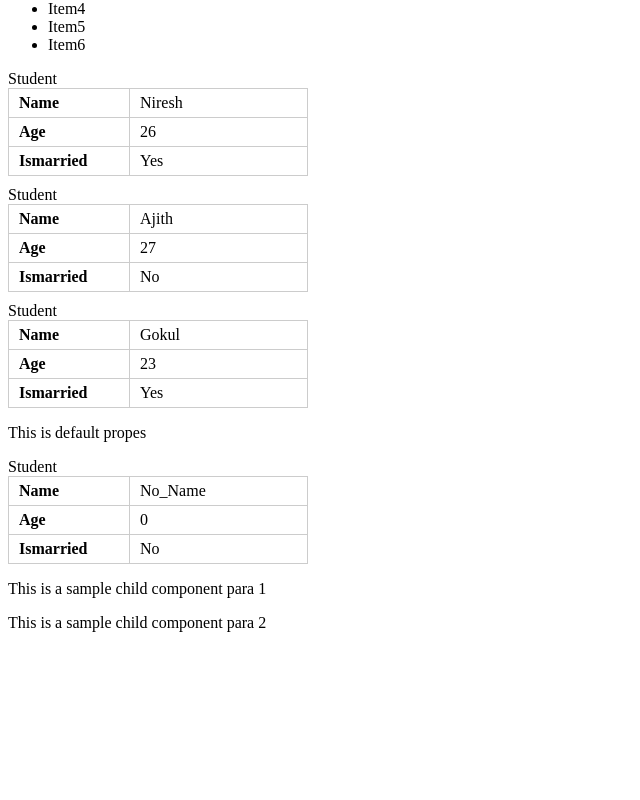
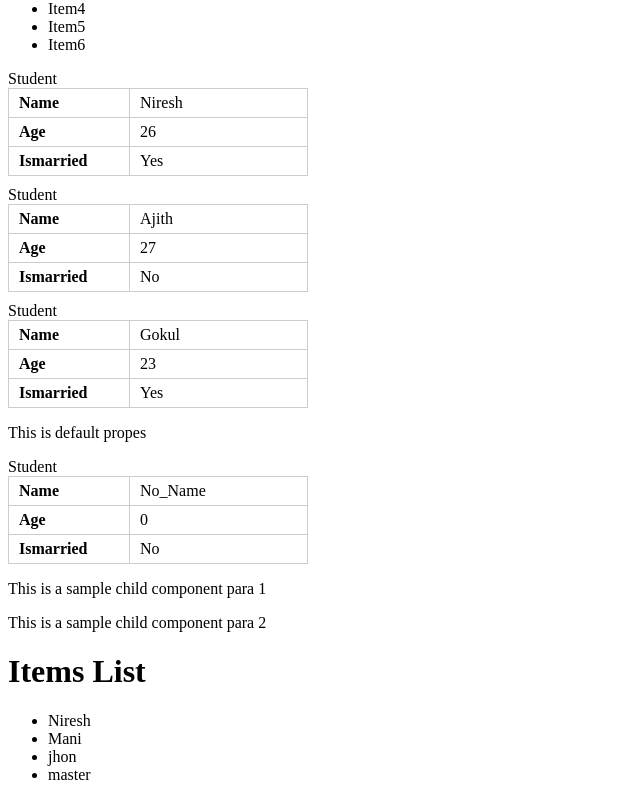
Before and after one commit to ANireshkumar/test, a React (Vite) app in the folder vite-project/: page / in a window 1280 px wide. Shown: the part 400-1200 px from the top of the page, without its empty margins (0-640 px from the left). Before the commit the page ends 1048 px from the top, so only its background shows below. Built offline with nearby package versions, Linux system fonts and the light colour scheme.

Commit message:
Passing arrays as propes

```diff
--- a/vite-project/src/App.jsx
+++ b/vite-project/src/App.jsx
@@ -1,5 +1,6 @@
 // import { LearnComponent } from "./Components/LearnComponent";
 
+import { ArraySample } from "./Components/ArraySample";
 import { ChildComponent } from "./Components/ChildComponent";
 import Header from "./Components/Header";
 import { Student } from "./Components/Student";
@@ -8,6 +9,21 @@
 
 
 function App() {
+
+
+const items = [
+  {id:1 , name: "Niresh"},
+  {id:2 , name: "Mani"},
+  {id:3 , name: "jhon"},
+  {id:4 , name: "master"},
+]
+
+
+
+
+
+
+
 
 
   return (
@@ -25,6 +41,8 @@
 <p>This is a sample child component para 2</p>
 
 </ChildComponent>
+
+<ArraySample items= {items}/>
     </>
   );
 }
--- /dev/null
+++ b/vite-project/src/Components/ArraySample.jsx
@@ -0,0 +1,22 @@
+
+import PropTypes from "prop-types";
+import propType from "prop-types";
+
+
+export const ArraySample = (props) => {
+  const {items} = props;
+    return (
+    <div><h1>Items List</h1>
+    <ul>
+{items.map((items) => (<li key= {items.id}>{items.name}</li>))}
+        </ul>
+        </div>
+  )
+}
+
+
+ArraySample.protoTypes = {
+    items:PropTypes.arrayOf(PropTypes.shape({
+        id: PropTypes.number.isRequired,
+    })).isRequired,
+};
```
